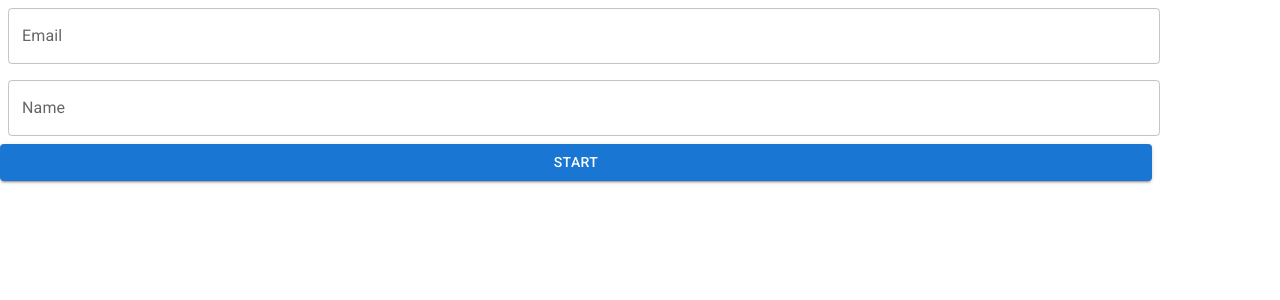
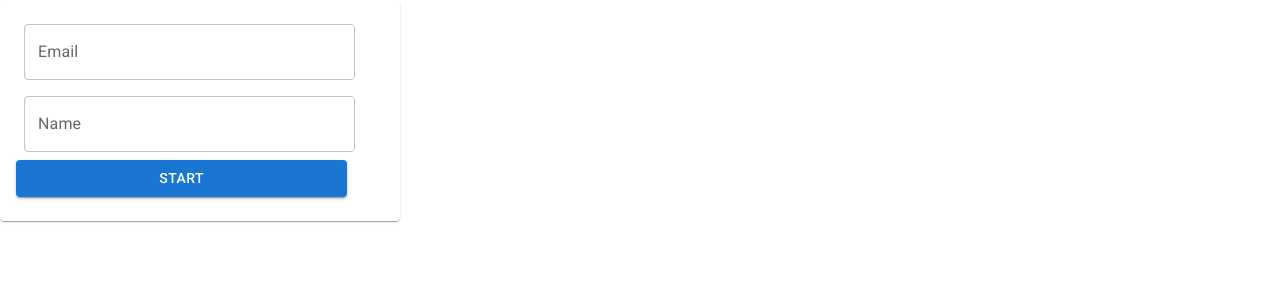
Before and after one commit to Pasha3amok/doctriner, a React (Create React App) app: page / in a window 1280 px wide. Shown: the top 300 px of the page. Built offline with nearby package versions, Linux system fonts and the light colour scheme.

Commit message:
card components

```diff
--- a/src/components/Login.js
+++ b/src/components/Login.js
@@ -1,8 +1,10 @@
 import React from 'react'
-import { Box, Button, TextField } from '@mui/material'
+import { Box, Button, Card, CardContent, TextField } from '@mui/material'
 
 export default function Login() {
   return (
+	<Card sx={{width:400}}>
+		<CardContent>
 			<Box sx={{
 				'& .MuiTextField-root':{
 					margin:1,
@@ -25,5 +27,7 @@ export default function Login() {
 					sx={{width:'90%'}}>Start</Button>
 				</form>
 			</Box>
+		</CardContent>
+	</Card>
   )
 }
```
Lines whose indentation alone changed are shown as unchanged.
